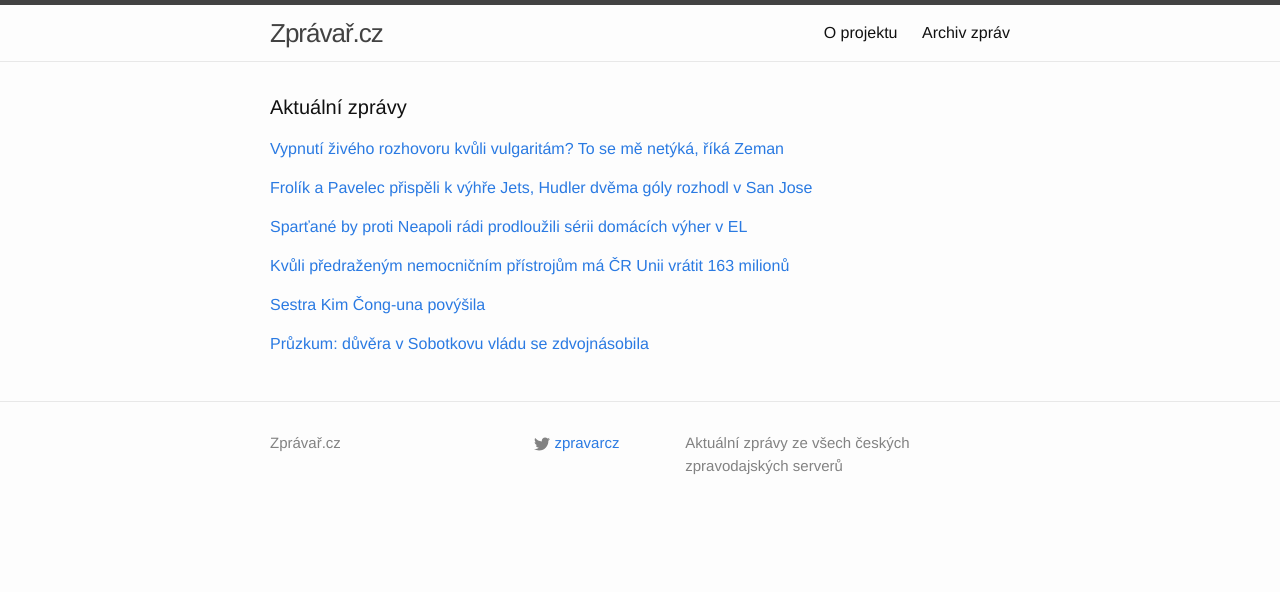
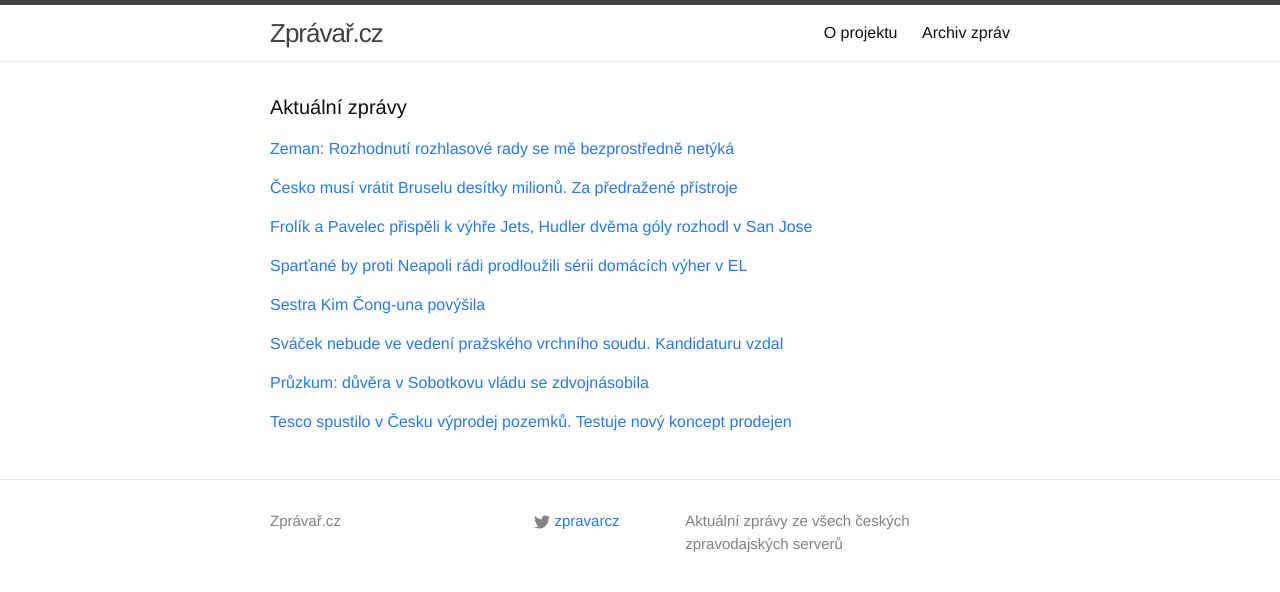
Before and after one commit to adliska/zpravar, a Jekyll site: the page built from index.html, in a window 1280 px wide. Shown: the top 592 px of the page. Built offline with Jekyll 4.4.1, drawn with Linux system fonts in a browser that asks for light colours.

Commit message:
zpravar news update

```diff
--- a/index.html
+++ b/index.html
@@ -5,9 +5,11 @@ layout: default
 <div class="home">
     <h1 class="page-heading">Aktuální zprávy</h1>
 
-<p><a href="javascript:;" onclick="toggle_visibility('zpravy0')">Vypnutí živého rozhovoru kvůli vulgaritám? To se mě netýká, říká Zeman </a></p>
+<p><a href="javascript:;" onclick="toggle_visibility('zpravy0')">Zeman: Rozhodnutí rozhlasové rady se mě bezprostředně netýká</a></p>
 <div id="zpravy0" style="display:none">
 <ul>
+<li><a href=http://www.rozhlas.cz/_zprava/zeman-rozhodnuti-rozhlasove-rady-se-me-bezprostredne-netyka--1425330>Zeman: Rozhodnutí rozhlasové rady se mě bezprostředně netýká - www.rozhlas.cz</a></li>
+<li><a href=http://www.tyden.cz/rubriky/domaci/politika/zeman-verdikt-o-vulgaritach-v-rozhlase-se-me-netyka_325417.html>Zeman: Verdikt o vulgaritách v rozhlase se mě netýká - www.tyden.cz</a></li>
 <li><a href=http://www.lidovky.cz/vypnuti-ziveho-rozhovoru-kvuli-vulgaritam-to-se-me-netyka-rika-zeman-1ei-/zpravy-domov.aspx?c=A141127_075508_ln_domov_ele>Vypnutí živého rozhovoru kvůli vulgaritám? To se mě netýká, říká Zeman  - www.lidovky.cz</a></li>
 <li><a href=http://www.tyden.cz/rubriky/domaci/politika/verdikt-rady-o-vulgaritach-v-rozhlase-se-me-netyka-rekl-zeman_325417.html>Zeman: Verdikt o vulgaritách v rozhlase se mě netýká - www.tyden.cz</a></li>
 <li><a href=http://echo24.cz/a/wT2nY>Zeman: Rozhodnutí rozhlasové rady se mne bezprostředně netýká - echo24.cz</a></li>
@@ -19,8 +21,21 @@ layout: default
 <li><a href=http://zpravy.idnes.cz/zeman-reakce-na-rozhlasovou-radu-d4g-/domaci.aspx?c=A141127_070652_domaci_wlk>Netýká se mě to, řekl Zeman o výroku rozhlasové rady o jeho vulgaritách - zpravy.idnes.cz</a></li>
 <li><a href=http://www.ceskenoviny.cz/zpravy/zpravy/zeman-rozhodnuti-rozhlasove-rady-se-me-bezprostredne-netyka/1151995>Zeman: Rozhodnutí rozhlasové rady se mě bezprostředně netýká - www.ceskenoviny.cz</a></li>
 </ul>
-</div><p><a href="javascript:;" onclick="toggle_visibility('zpravy1')">Frolík a Pavelec přispěli k výhře Jets, Hudler dvěma góly rozhodl v San Jose</a></p>
+</div><p><a href="javascript:;" onclick="toggle_visibility('zpravy1')">Česko musí vrátit Bruselu desítky milionů. Za předražené přístroje</a></p>
 <div id="zpravy1" style="display:none">
+<ul>
+<li><a href=http://zpravy.e15.cz/domaci/udalosti/cesko-musi-vratit-bruselu-desitky-milionu-za-predrazene-pristroje-1140451>Česko musí vrátit Bruselu desítky milionů. Za předražené přístroje - zpravy.e15.cz</a></li>
+<li><a href=http://www.denik.cz/z_domova/cesko-musi-vratit-bruselu-163-milionu-za-predrazene-nemocnicni-pristroje-2014112.html>Česko musí vrátit Bruselu 163 milionů za předražené nemocniční přístroje - www.denik.cz</a></li>
+<li><a href=http://echo24.cz/a/w5KCz>Za předražené přístroje musí Česko vrátit 163 milionů - echo24.cz</a></li>
+<li><a href=http://domaci.ihned.cz/domaci/c1-63176780-cesko-musi-bruselu-vratit-163-milionu-za-predrazene-nemocnicni-pristroje>Česko musí Bruselu vrátit 163 milionů za předražené nemocniční přístroje - domaci.ihned.cz</a></li>
+<li><a href=http://zpravy.idnes.cz/cesko-bude-vracet-163-milionu-dotaci-eu-dwd-/domaci.aspx?c=A141127_073947_domaci_fer>Kvůli předraženým nemocničním přístrojům má ČR Unii vrátit 163 milionů - zpravy.idnes.cz</a></li>
+<li><a href=http://www.tyden.cz/rubriky/domaci/zdravotnictvi/cesko-vrati-eu-za-predrazene-pristroje-163-milionu_325413.html>Česko vrátí EU za předražené přístroje 163 milionů - www.tyden.cz</a></li>
+<li><a href=http://www.ceskatelevize.cz/ct24/domaci/293668-cr-prijde-kvuli-predrazenym-pristrojum-o-163-milionu/>ČR přijde kvůli předraženým přístrojům o 163 milionů - www.ceskatelevize.cz</a></li>
+<li><a href=http://www.ceskenoviny.cz/zpravy/zpravy/cr-vrati-bruselu-za-predrazene-pristroje-163-milionu-kc/1151982>ČR vrátí Bruselu za předražené přístroje 163 milionů Kč - www.ceskenoviny.cz</a></li>
+<li><a href=http://zpravy.aktualne.cz/domaci/cesko-vrati-bruselu-za-predrazene-pristroje-163-4-milionu/r~98b3af3a758711e4bdad0025900fea04/>Česko vrátí Bruselu za předražené přístroje 163,4 milionu - zpravy.aktualne.cz</a></li>
+</ul>
+</div><p><a href="javascript:;" onclick="toggle_visibility('zpravy2')">Frolík a Pavelec přispěli k výhře Jets, Hudler dvěma góly rozhodl v San Jose</a></p>
+<div id="zpravy2" style="display:none">
 <ul>
 <li><a href=http://www.rozhlas.cz/_zprava/frolik-a-pavelec-prispeli-k-vyhre-jets-hudler-dvema-goly-rozhodl-v-san-jose--1425326>Frolík a Pavelec přispěli k výhře Jets, Hudler dvěma góly rozhodl v San Jose - www.rozhlas.cz</a></li>
 <li><a href=http://www.denik.cz/hokej/hudler-dvema-goly-smazal-san-jose-frolik-a-pavelec-prispeli-k-vyhre-jets-2014112.html>Hudler dvěma góly smazal San Jose, Frolík a Pavelec přispěli k výhře Jets - www.denik.cz</a></li>
@@ -28,23 +43,14 @@ layout: default
 <li><a href=http://sport.aktualne.cz/paradni-ceska-noc-hudler-exceloval-trefil-se-i-voracek/r~648e97fc75fe11e4840b002590604f2e/>Parádní česká noc! Hudler exceloval, trefil se i Voráček - sport.aktualne.cz</a></li>
 <li><a href=http://hokej.idnes.cz/hudler-vystrilel-calgary-vyhru-dne-/nhl.aspx?c=A141127_071636_nhl_Mkr>Hudler vystřílel Calgary výhru, trefili se také Voráček a Frolík - hokej.idnes.cz</a></li>
 </ul>
-</div><p><a href="javascript:;" onclick="toggle_visibility('zpravy2')">Sparťané by proti Neapoli rádi prodloužili sérii domácích výher v EL</a></p>
-<div id="zpravy2" style="display:none">
+</div><p><a href="javascript:;" onclick="toggle_visibility('zpravy3')">Sparťané by proti Neapoli rádi prodloužili sérii domácích výher v EL</a></p>
+<div id="zpravy3" style="display:none">
 <ul>
 <li><a href=http://www.rozhlas.cz/_zprava/spartane-by-proti-neapoli-radi-prodlouzili-serii-domacich-vyher-v-el--1425324>Sparťané by proti Neapoli rádi prodloužili sérii domácích výher v EL - www.rozhlas.cz</a></li>
 <li><a href=http://fotbal.idnes.cz/sparta-neapol-fotbal-evropska-liga-dtn-/fot_pohary.aspx?c=A141121_082913_tenis_ten>Sparta může v Evropské lize slavit postup. Pomůže jí Slovan? - fotbal.idnes.cz</a></li>
 <li><a href=http://www.tyden.cz/rubriky/sport/fotbal/evropske-pohary/lavicka-u-zemana-jsem-nevyzvidal-nemam-na-nej-cislo_325412.html>Lavička: U Zemana jsem nevyzvídal, nemám na něj číslo - www.tyden.cz</a></li>
 <li><a href=http://www.tyden.cz/rubriky/sport/fotbal/evropske-pohary/trener-lavicka-se-zemanem-jsem-se-neradil-nemam-na-nej-cislo_325412.html>Trenér Lavička: Se Zemanem jsem se neradil, nemám na něj číslo - www.tyden.cz</a></li>
 <li><a href=http://sport.aktualne.cz/na-neapol-k-postupu-sparte-muze-pomoci-i-chovancuv-slovan/r~4a024e8075a211e490f70025900fea04/>Na Neapol! K postupu Spartě může pomoci i Chovancův Slovan - sport.aktualne.cz</a></li>
-</ul>
-</div><p><a href="javascript:;" onclick="toggle_visibility('zpravy3')">Kvůli předraženým nemocničním přístrojům má ČR Unii vrátit 163 milionů</a></p>
-<div id="zpravy3" style="display:none">
-<ul>
-<li><a href=http://zpravy.idnes.cz/cesko-bude-vracet-163-milionu-dotaci-eu-dwd-/domaci.aspx?c=A141127_073947_domaci_fer>Kvůli předraženým nemocničním přístrojům má ČR Unii vrátit 163 milionů - zpravy.idnes.cz</a></li>
-<li><a href=http://www.tyden.cz/rubriky/domaci/zdravotnictvi/cesko-vrati-eu-za-predrazene-pristroje-163-milionu_325413.html>Česko vrátí EU za předražené přístroje 163 milionů - www.tyden.cz</a></li>
-<li><a href=http://www.ceskatelevize.cz/ct24/domaci/293668-cr-prijde-kvuli-predrazenym-pristrojum-o-163-milionu/>ČR přijde kvůli předraženým přístrojům o 163 milionů - www.ceskatelevize.cz</a></li>
-<li><a href=http://www.ceskenoviny.cz/zpravy/zpravy/cr-vrati-bruselu-za-predrazene-pristroje-163-milionu-kc/1151982>ČR vrátí Bruselu za předražené přístroje 163 milionů Kč - www.ceskenoviny.cz</a></li>
-<li><a href=http://zpravy.aktualne.cz/domaci/cesko-vrati-bruselu-za-predrazene-pristroje-163-4-milionu/r~98b3af3a758711e4bdad0025900fea04/>Česko vrátí Bruselu za předražené přístroje 163,4 milionu - zpravy.aktualne.cz</a></li>
 </ul>
 </div><p><a href="javascript:;" onclick="toggle_visibility('zpravy4')">Sestra Kim Čong-una povýšila</a></p>
 <div id="zpravy4" style="display:none">
@@ -53,11 +59,25 @@ layout: default
 <li><a href=http://www.ceskenoviny.cz/zpravy/zpravy/sestra-severokorejskeho-vudce-stoupa-v-partajni-hierarchii/1151959>Sestra severokorejského vůdce stoupá v partajní hierarchii - www.ceskenoviny.cz</a></li>
 <li><a href=http://echo24.cz/a/iVHF8>Výuka v KLDR: 81 hodin s Kim Čong-unem, 148 s jeho otcem. - echo24.cz</a></li>
 </ul>
-</div><p><a href="javascript:;" onclick="toggle_visibility('zpravy5')">Průzkum: důvěra v Sobotkovu vládu se zdvojnásobila</a></p>
+</div><p><a href="javascript:;" onclick="toggle_visibility('zpravy5')">Sváček nebude ve vedení pražského vrchního soudu. Kandidaturu vzdal</a></p>
 <div id="zpravy5" style="display:none">
+<ul>
+<li><a href=http://zpravy.idnes.cz/svacek-stahl-kandidauru-na-mistopredsedu-vrchniho-soudu-peu-/domaci.aspx?c=A141127_080835_domaci_cen>Sváček nebude ve vedení pražského vrchního soudu. Kandidaturu vzdal - zpravy.idnes.cz</a></li>
+<li><a href=http://www.novinky.cz/domaci/354674-svacek-vzdal-kandidaturu-do-vedeni-vs-v-praze.html>Sváček vzdal kandidaturu do vedení VS v Praze - www.novinky.cz</a></li>
+<li><a href=http://www.ceskenoviny.cz/zpravy/zpravy/svacek-vzdal-kandidaturu-do-vrchniho-soudu-v-praze/1151985>Sváček vzdal kandidaturu do Vrchního soudu v Praze - www.ceskenoviny.cz</a></li>
+</ul>
+</div><p><a href="javascript:;" onclick="toggle_visibility('zpravy6')">Průzkum: důvěra v Sobotkovu vládu se zdvojnásobila</a></p>
+<div id="zpravy6" style="display:none">
 <ul>
 <li><a href=http://www.tyden.cz/rubriky/domaci/pruzkum-duvera-v-sobotkovu-vladu-se-zdvojnasobila_325391.html>Průzkum: důvěra v Sobotkovu vládu se zdvojnásobila - www.tyden.cz</a></li>
 <li><a href=http://www.tyden.cz/rubriky/domaci/duvera-v-sobotkovu-vladu-se-zdvojnasobila-veri-ji-petina-cechu_325391.html>Důvěra v Sobotkovu vládu se zdvojnásobila. Věří ji pětina Čechů - www.tyden.cz</a></li>
 <li><a href=http://www.tyden.cz/rubriky/domaci/duvera-cechu-ve-vladu-se-zdvojnasobila-nyni-ji-veri-petina_325391.html>Důvěra Čechů ve vládu se zdvojnásobila. Nyní jí věří pětina - www.tyden.cz</a></li>
 </ul>
+</div><p><a href="javascript:;" onclick="toggle_visibility('zpravy7')">Tesco spustilo v Česku výprodej pozemků. Testuje nový koncept prodejen</a></p>
+<div id="zpravy7" style="display:none">
+<ul>
+<li><a href=http://zpravy.e15.cz/byznys/obchod-a-sluzby/tesco-spustilo-v-cesku-vyprodej-pozemku-testuje-novy-koncept-prodejen-1140372>Tesco spustilo v Česku výprodej pozemků. Testuje nový koncept prodejen - zpravy.e15.cz</a></li>
+<li><a href=http://zpravy.e15.cz/byznys/obchod-a-sluzby/david-morris-tesco-v-cesku-kazdopadne-zustane-1140388>David Morris: Tesco v Česku každopádně zůstane - zpravy.e15.cz</a></li>
+<li><a href=http://zpravy.e15.cz/byznys/obchod-a-sluzby/tesco-prodava-v-cesku-pozemky-za-miliardy-a-testuje-novy-koncept-prodejen-1140372>Tesco prodává v Česku pozemky za miliardy a testuje nový koncept prodejen - zpravy.e15.cz</a></li>
+</ul>
 </div></div>
```
